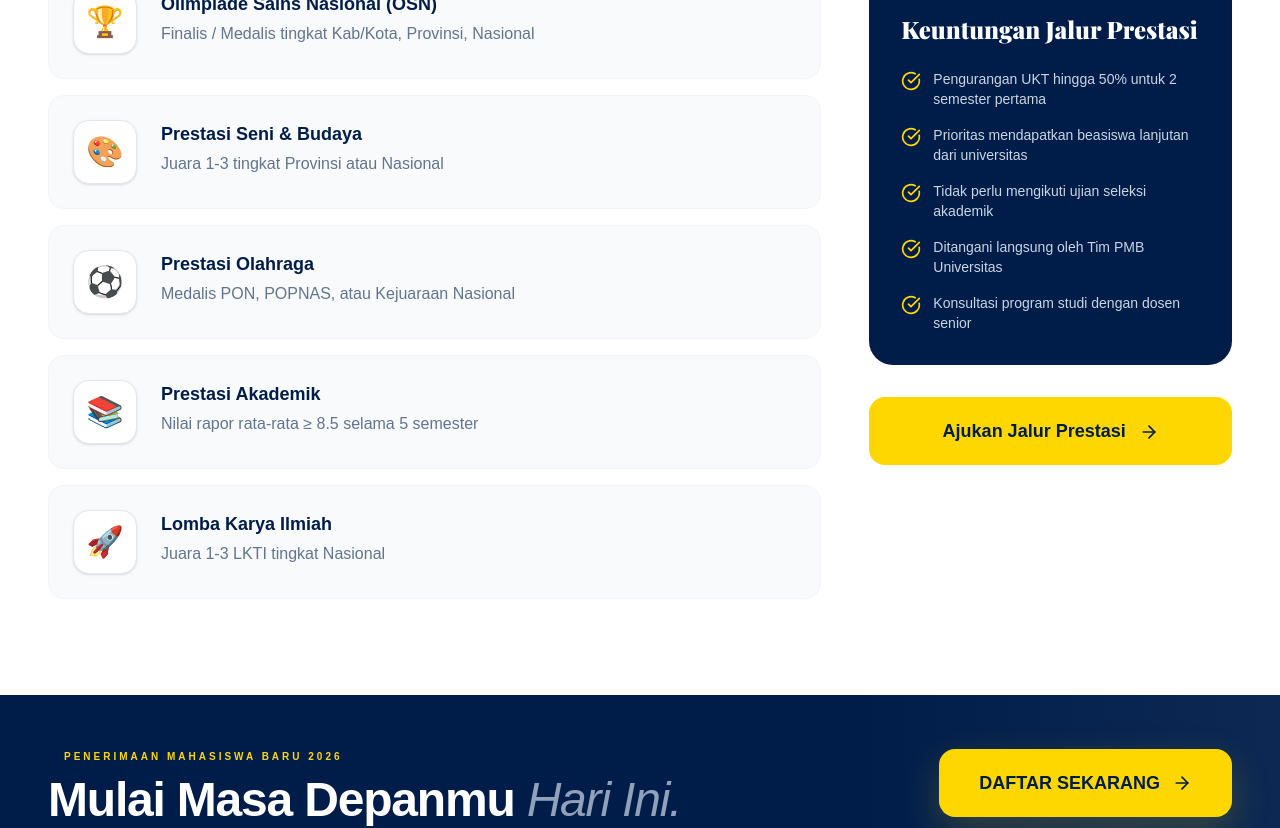
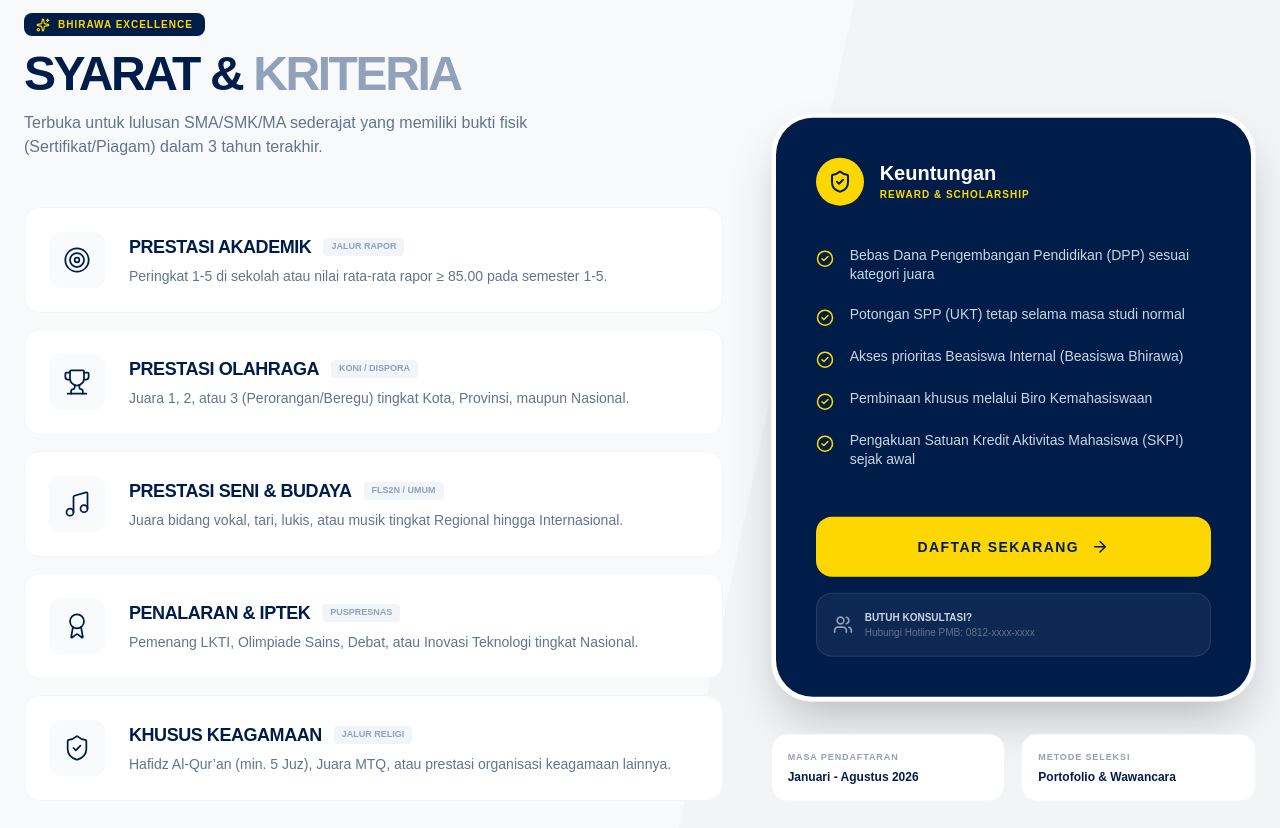
Before and after one commit to Kader2637/revamp-web1, a Next.js app: page /pmb/prestasi in a window 1280 px wide. Shown: the part 720-1548 px from the top of the page. Built offline with nearby package versions, Linux system fonts and the light colour scheme; a web font is replaced by a local one.

Commit message:
upd: Pmb Prestasi

```diff
--- a/src/app/pmb/prestasi/page.tsx
+++ b/src/app/pmb/prestasi/page.tsx
@@ -1,73 +1,195 @@
 'use client';
-import { motion } from 'framer-motion';
+
+import React from 'react';
+import { motion, Variants } from 'framer-motion';
 import Link from 'next/link';
 import PageHeader from '@/components/PageHeader';
-import { Star, Award, CheckCircle, ArrowRight } from 'lucide-react';
+import {
+  Trophy,
+  BookOpen,
+  Music,
+  Target,
+  Award,
+  ArrowRight,
+  CheckCircle2,
+  Sparkles,
+  ShieldCheck,
+  Users
+} from 'lucide-react';
 
-const jenisPrestasi = [
-  { icon: '🏆', title: 'Olimpiade Sains Nasional (OSN)', jalur: 'Finalis / Medalis tingkat Kab/Kota, Provinsi, Nasional' },
-  { icon: '🎨', title: 'Prestasi Seni & Budaya', jalur: 'Juara 1-3 tingkat Provinsi atau Nasional' },
-  { icon: '⚽', title: 'Prestasi Olahraga', jalur: 'Medalis PON, POPNAS, atau Kejuaraan Nasional' },
-  { icon: '📚', title: 'Prestasi Akademik', jalur: 'Nilai rapor rata-rata ≥ 8.5 selama 5 semester' },
-  { icon: '🚀', title: 'Lomba Karya Ilmiah', jalur: 'Juara 1-3 LKTI tingkat Nasional' },
+const kriteriaUnmer = [
+  {
+    icon: Target,
+    title: 'Prestasi Akademik',
+    detail: 'Peringkat 1-5 di sekolah atau nilai rata-rata rapor ≥ 85.00 pada semester 1-5.',
+    badge: 'Jalur Rapor'
+  },
+  {
+    icon: Trophy,
+    title: 'Prestasi Olahraga',
+    detail: 'Juara 1, 2, atau 3 (Perorangan/Beregu) tingkat Kota, Provinsi, maupun Nasional.',
+    badge: 'KONI / Dispora'
+  },
+  {
+    icon: Music,
+    title: 'Prestasi Seni & Budaya',
+    detail: 'Juara bidang vokal, tari, lukis, atau musik tingkat Regional hingga Internasional.',
+    badge: 'Fls2n / Umum'
+  },
+  {
+    icon: Award,
+    title: 'Penalaran & Iptek',
+    detail: 'Pemenang LKTI, Olimpiade Sains, Debat, atau Inovasi Teknologi tingkat Nasional.',
+    badge: 'Puspresnas'
+  },
+  {
+    icon: ShieldCheck,
+    title: 'Khusus Keagamaan',
+    detail: 'Hafidz Al-Qur’an (min. 5 Juz), Juara MTQ, atau prestasi organisasi keagamaan lainnya.',
+    badge: 'Jalur Religi'
+  },
 ];
 
-const benefits = [
-  'Pengurangan UKT hingga 50% untuk 2 semester pertama',
-  'Prioritas mendapatkan beasiswa lanjutan dari universitas',
-  'Tidak perlu mengikuti ujian seleksi akademik',
-  'Ditangani langsung oleh Tim PMB Universitas',
-  'Konsultasi program studi dengan dosen senior',
+const benefitList = [
+  'Bebas Dana Pengembangan Pendidikan (DPP) sesuai kategori juara',
+  'Potongan SPP (UKT) tetap selama masa studi normal',
+  'Akses prioritas Beasiswa Internal (Beasiswa Bhirawa)',
+  'Pembinaan khusus melalui Biro Kemahasiswaan',
+  'Pengakuan Satuan Kredit Aktivitas Mahasiswa (SKPI) sejak awal',
 ];
+
+const containerVariants: Variants = {
+  hidden: { opacity: 0 },
+  show: { opacity: 1, transition: { staggerChildren: 0.1 } }
+};
+
+const cardVariants: Variants = {
+  hidden: { opacity: 0, y: 30 },
+  show: { opacity: 1, y: 0, transition: { type: "spring", damping: 25 } }
+};
 
 export default function JalurPrestasiPage() {
   return (
-    <div>
+    <div className="bg-[#F8F9FA] min-h-screen selection:bg-[#001D4A] selection:text-[#FFD700]">
       <PageHeader
-        title="Jalur Prestasi"
-        accent="Prestasi"
-        subtitle="Apresiasi bagi siswa berprestasi di bidang akademik, olahraga, seni, dan sains. Raih tempat istimewa di UNMER Malang."
-        breadcrumbs={[{ name: 'Penerimaan', href: '/pmb/reguler' }, { name: 'Jalur Prestasi', href: '/pmb/prestasi' }]}
+        title="Penerimaan"
+        accent="Jalur Prestasi"
+        subtitle="Wadah apresiasi bagi calon mahasiswa baru yang memiliki keunggulan kompetitif. Bergabunglah bersama Universitas Merdeka Malang."
+        breadcrumbs={[{ name: 'PMB', href: '#' }, { name: 'Jalur Prestasi', href: '/pmb/prestasi' }]}
       />
 
-      <section className="py-24 bg-white">
-        <div className="max-w-[90rem] mx-auto px-6 md:px-12">
-          <div className="grid grid-cols-1 lg:grid-cols-3 gap-12">
-            <div className="lg:col-span-2 space-y-8">
-              <h2 className="text-4xl font-serif font-black text-[#001D4A]">Kriteria <span className="text-[#F57C00]">Prestasi</span> yang Diterima</h2>
-              <div className="space-y-4">
-                {jenisPrestasi.map((item, i) => (
-                  <motion.div key={i} initial={{ opacity: 0, x: -20 }} whileInView={{ opacity: 1, x: 0 }} viewport={{ once: true }} transition={{ delay: i * 0.1 }}
-                    className="flex items-start gap-6 p-6 bg-slate-50 rounded-2xl border border-slate-100 hover:border-[#FFD700] hover:shadow-lg transition-all duration-300 group">
-                    <div className="w-16 h-16 rounded-2xl bg-white border border-slate-200 flex items-center justify-center text-3xl group-hover:scale-110 transition-transform shadow-sm">{item.icon}</div>
-                    <div>
-                      <h3 className="font-black text-[#001D4A] text-lg">{item.title}</h3>
-                      <p className="text-slate-500 mt-1 font-medium">{item.jalur}</p>
+      <section className="py-24 px-6 relative overflow-hidden">
+        {/* Background Accent */}
+        <div className="absolute top-0 right-0 w-1/2 h-full bg-[#001D4A]/[0.02] -skew-x-12 translate-x-32" />
+
+        <div className="max-w-[85rem] mx-auto relative z-10">
+          <div className="grid grid-cols-1 lg:grid-cols-12 gap-12 items-start">
+
+            {/* --- KIRI: KRITERIA DATA --- */}
+            <div className="lg:col-span-7">
+              <div className="mb-12">
+                <div className="inline-flex items-center gap-2 px-3 py-1 rounded-lg bg-[#001D4A] text-[#FFD700] mb-4">
+                  <Sparkles size={14} className="animate-pulse" />
+                  <span className="text-[10px] font-black uppercase tracking-widest">Bhirawa Excellence</span>
+                </div>
+                <h2 className="text-4xl md:text-5xl font-black text-[#001D4A] leading-[0.9] tracking-tighter">
+                  SYARAT & <span className="text-slate-400">KRITERIA</span>
+                </h2>
+                <p className="mt-4 text-slate-500 font-medium max-w-lg">
+                  Terbuka untuk lulusan SMA/SMK/MA sederajat yang memiliki bukti fisik (Sertifikat/Piagam) dalam 3 tahun terakhir.
+                </p>
+              </div>
+
+              <motion.div
+                variants={containerVariants}
+                initial="hidden"
+                whileInView="show"
+                viewport={{ once: true }}
+                className="grid gap-4"
+              >
+                {kriteriaUnmer.map((item, i) => (
+                  <motion.div
+                    key={i}
+                    variants={cardVariants}
+                    className="flex flex-col md:flex-row md:items-center gap-6 p-6 bg-white rounded-2xl border border-slate-100 hover:border-blue-200 hover:shadow-xl hover:shadow-blue-900/5 transition-all group"
+                  >
+                    <div className="w-14 h-14 shrink-0 rounded-xl bg-slate-50 flex items-center justify-center text-[#001D4A] group-hover:bg-[#001D4A] group-hover:text-[#FFD700] transition-all duration-300">
+                      <item.icon size={28} strokeWidth={1.5} />
+                    </div>
+                    <div className="flex-1">
+                      <div className="flex items-center gap-3 mb-1">
+                        <h3 className="font-black text-[#001D4A] text-lg uppercase tracking-tight">{item.title}</h3>
+                        <span className="px-2 py-0.5 rounded text-[9px] font-black bg-slate-100 text-slate-400 uppercase">{item.badge}</span>
+                      </div>
+                      <p className="text-slate-500 text-sm leading-relaxed font-medium">{item.detail}</p>
                     </div>
                   </motion.div>
                 ))}
+              </motion.div>
+            </div>
+
+            {/* --- KANAN: BENEFIT & ACTION --- */}
+            <div className="lg:col-span-5 lg:sticky lg:top-32">
+              <motion.div
+                initial={{ opacity: 0, x: 30 }}
+                whileInView={{ opacity: 1, x: 0 }}
+                className="bg-white rounded-[2.5rem] p-1 border border-slate-100 shadow-2xl overflow-hidden"
+              >
+                <div className="bg-[#001D4A] rounded-[2.3rem] p-8 md:p-10">
+                  <div className="flex items-center gap-4 mb-10">
+                    <div className="w-12 h-12 rounded-full bg-[#FFD700] flex items-center justify-center">
+                      <ShieldCheck className="text-[#001D4A]" size={24} />
+                    </div>
+                    <div>
+                      <h3 className="text-white font-black text-xl leading-none">Keuntungan</h3>
+                      <p className="text-[#FFD700] text-[10px] font-bold uppercase tracking-widest mt-1">Reward & Scholarship</p>
+                    </div>
+                  </div>
+
+                  <div className="space-y-5 mb-12">
+                    {benefitList.map((text, idx) => (
+                      <div key={idx} className="flex items-start gap-4 group">
+                        <CheckCircle2 className="text-[#FFD700] shrink-0 mt-1" size={18} />
+                        <span className="text-slate-300 text-sm font-medium leading-snug group-hover:text-white transition-colors">
+                          {text}
+                        </span>
+                      </div>
+                    ))}
+                  </div>
+
+                  <div className="space-y-4">
+                    <Link
+                      href="https://pmb.unmer.ac.id"
+                      className="flex items-center justify-center gap-3 w-full py-5 bg-[#FFD700] text-[#001D4A] rounded-2xl font-black tracking-widest text-sm hover:bg-white transition-all group"
+                    >
+                      DAFTAR SEKARANG
+                      <ArrowRight size={18} className="group-hover:translate-x-1 transition-transform" />
+                    </Link>
+
+                    <div className="flex items-center gap-3 p-4 rounded-2xl bg-white/5 border border-white/10">
+                      <Users className="text-slate-400" size={20} />
+                      <div className="text-[10px]">
+                        <p className="text-slate-300 font-bold uppercase">Butuh Konsultasi?</p>
+                        <p className="text-slate-500">Hubungi Hotline PMB: 0812-xxxx-xxxx</p>
+                      </div>
+                    </div>
+                  </div>
+                </div>
+              </motion.div>
+
+              {/* Info Tambahan */}
+              <div className="mt-8 grid grid-cols-2 gap-4">
+                <div className="p-4 bg-white rounded-2xl border border-slate-100">
+                  <p className="text-[9px] font-black text-slate-400 uppercase tracking-widest mb-1">Masa Pendaftaran</p>
+                  <p className="text-[#001D4A] font-black text-xs">Januari - Agustus 2026</p>
+                </div>
+                <div className="p-4 bg-white rounded-2xl border border-slate-100">
+                  <p className="text-[9px] font-black text-slate-400 uppercase tracking-widest mb-1">Metode Seleksi</p>
+                  <p className="text-[#001D4A] font-black text-xs">Portofolio & Wawancara</p>
+                </div>
               </div>
             </div>
 
-            <div className="space-y-8">
-              <div className="p-8 bg-[#001D4A] rounded-3xl text-white space-y-6">
-                <div className="w-16 h-16 bg-[#FFD700] rounded-2xl flex items-center justify-center">
-                  <Award className="w-8 h-8 text-[#001D4A]" />
-                </div>
-                <h3 className="text-2xl font-serif font-black">Keuntungan Jalur Prestasi</h3>
-                <ul className="space-y-4">
-                  {benefits.map((b, i) => (
-                    <li key={i} className="flex items-start gap-3 text-slate-300 text-sm font-medium">
-                      <CheckCircle className="w-5 h-5 text-[#FFD700] shrink-0 mt-0.5" />
-                      {b}
-                    </li>
-                  ))}
-                </ul>
-              </div>
-              <Link href="https://pmb.unmer.ac.id" className="block w-full text-center px-8 py-5 bg-[#FFD700] text-[#001D4A] rounded-2xl font-black text-lg hover:bg-[#F57C00] hover:text-white transition-all group">
-                Ajukan Jalur Prestasi <ArrowRight className="w-5 h-5 inline-block ml-2 group-hover:translate-x-1 transition-transform" />
-              </Link>
-            </div>
           </div>
         </div>
       </section>
```
